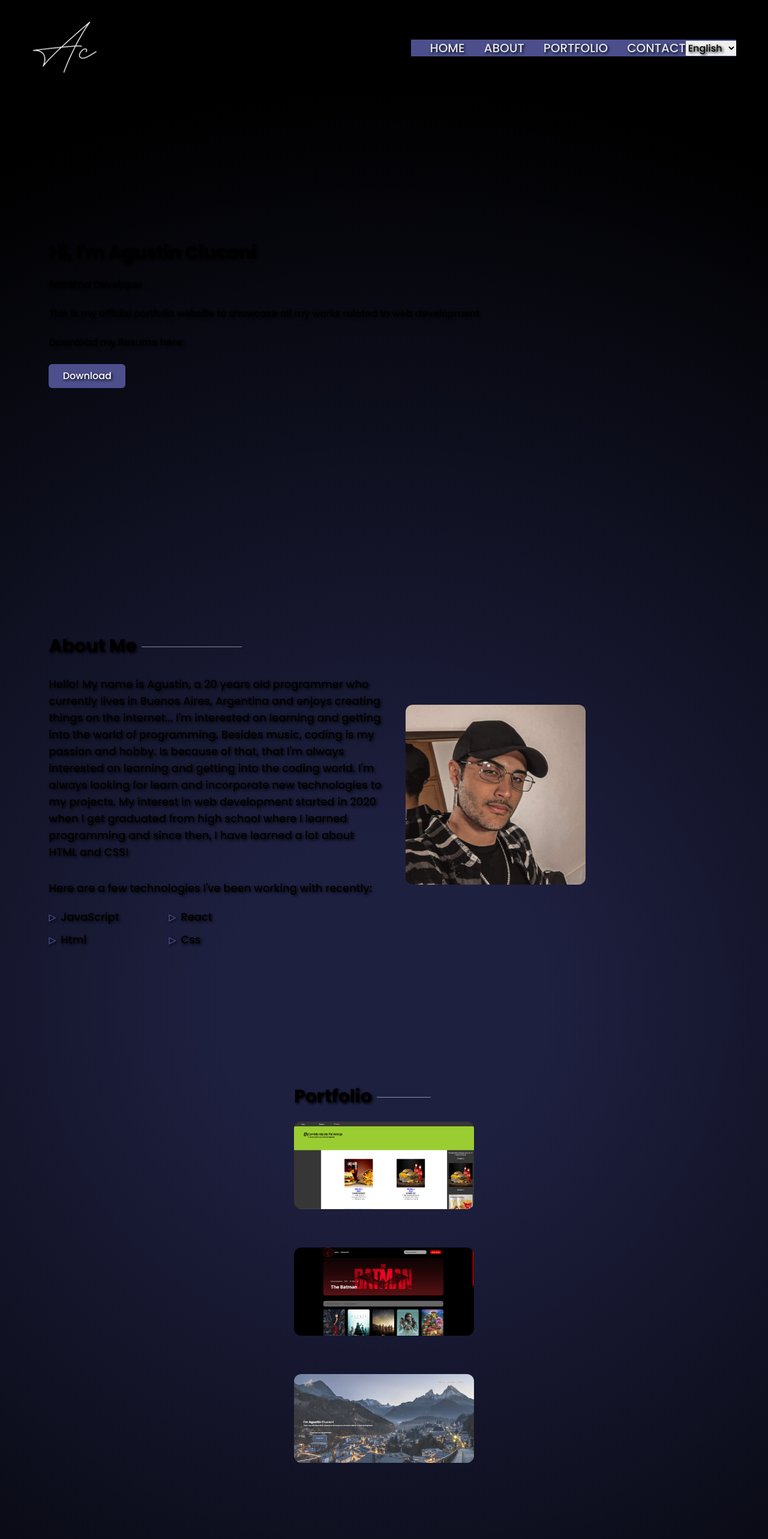
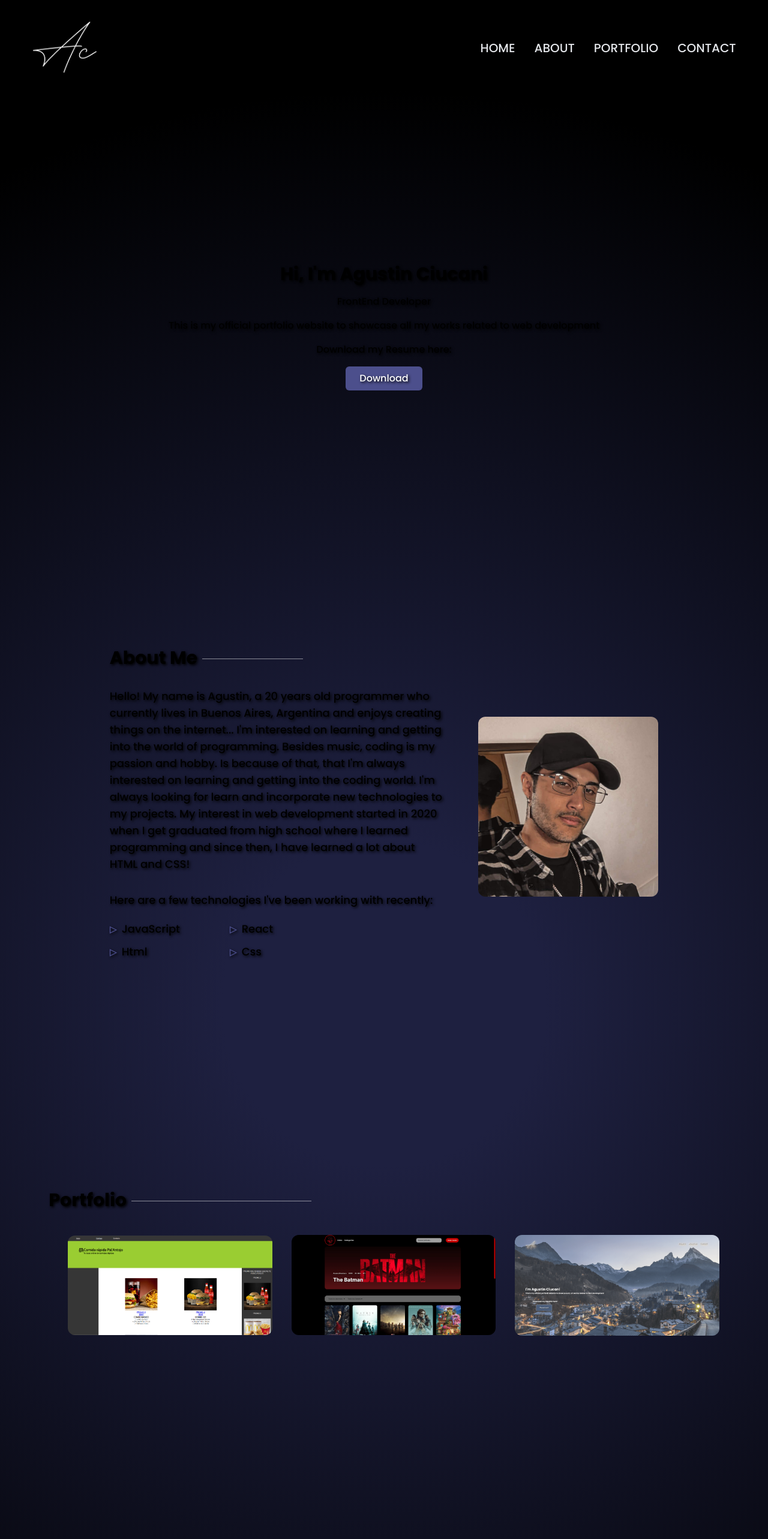
Before and after one commit to YukaC/PortfolioReact, a Next.js app: page / in a window 1280 px wide. Shown: the top 2566 px of the page at 60% size. Built offline with nearby package versions, Linux system fonts and the light colour scheme.

Commit message:
Final Desktop

```diff
--- /dev/null
+++ b/components/downloadButton.jsx
@@ -0,0 +1,35 @@
+import React from 'react';
+
+const DownloadButton = () => {
+  const handleDownload = () => {
+    // Nombre del archivo que quieres descargar
+    const fileName = 'Agustin-Ciucani-Resume.pdf';
+
+    // URL del archivo (sin incluir "public")
+    const fileUrl = '/' + fileName;
+
+    // Crea un elemento <a> invisible
+    const link = document.createElement('a');
+    link.href = fileUrl;
+    link.target = '_blank';
+    link.download = fileName; // Nombre del archivo que se descargará
+
+    // Agrega el elemento <a> al DOM y haz clic en él
+    document.body.appendChild(link);
+    link.click();
+
+    // Limpia el elemento <a> del DOM después de la descarga
+    document.body.removeChild(link);
+  };
+
+  return (
+    <button
+      onClick={handleDownload}
+      className="w-32 px-4 py-2 text-white transition-all duration-200 rounded-md cursor-pointer bg-main-color hover:bg-shadow-main-color"
+    >
+      Download
+    </button>
+  );
+};
+
+export default DownloadButton;
--- a/components/gridPortfolio.jsx
+++ b/components/gridPortfolio.jsx
@@ -16,21 +16,21 @@ const GridItem = ({ imgSrc, alt, title, description, repoLink }) => {
   return (
     <div
       id="grid-item"
-      className="relative"
+      className="relative mb-10 md:ml-8"
       onMouseEnter={handleHover}
       onMouseLeave={handleLeave}
     >
       <div className="grid-item-img">
         <Image
-          className="rounded-xl"
+          className="rounded-xl min-w-[16rem] md:max-w-full"
           src={imgSrc}
           alt={alt}
-          width={300}
-          height={50}
+          width={480}
+          height={70}
         />
         <div
           id="grid-item-description"
-          className={`text-center text-sm absolute top-0 left-0 w-full h-full bg-gray-900 bg-opacity-80 text-white p-4 opacity-0 transition-opacity duration-700 ${
+          className={`text-center rounded-xl space-y-2 text-sm absolute top-0 left-0 w-full h-full bg-gray-900 bg-opacity-80 text-white p-4 opacity-0 transition-opacity duration-700 ${
             isHovered ? "opacity-100" : ""
           } flex flex-col justify-center items-center`}
         >
@@ -41,7 +41,7 @@ const GridItem = ({ imgSrc, alt, title, description, repoLink }) => {
           <div className="flex justify-center bt-cont">
             <a className="bt-repo" target="_blank" href={repoLink}>
               <button
-                className="flex px-3 py-1 text-white transition-all duration-200 rounded-md cursor-pointer center bg-main-color hover:bg-shadow-main-color"
+                className="flex px-4 py-1.5 text-white transition-all duration-200 rounded-md cursor-pointer center bg-main-color hover:bg-shadow-main-color"
               >
                 <span data-text="nameRepo">Repository</span>
               </button>
--- a/components/navbar.jsx
+++ b/components/navbar.jsx
@@ -1,23 +1,33 @@
-import React, { useState } from 'react';
-import Image from 'next/image';
+import { useState } from 'react';
 import { FontAwesomeIcon } from '@fortawesome/react-fontawesome';
 import { faBars } from '@fortawesome/free-solid-svg-icons';
 
 const Navbar = () => {
   const [isMenuOpen, setIsMenuOpen] = useState(false);
 
-  let Links =[
-    {name:"HOME",link:"/"},
-    {name:"ABOUT",link:"/"},
-    {name:"PORTFOLIO",link:"/"},
-    {name:"CONTACT",link:"/"},
+  let Tags = [
+    { name: 'HOME' },
+    { name: 'ABOUT' },
+    { name: 'PORTFOLIO' },
+    { name: 'CONTACT' },
   ];
+
+  const scrollToSection = (sectionName) => {
+    const section = document.getElementById(sectionName.toLowerCase());
+    if (section) {
+      window.scrollTo({
+        top: section.offsetTop,
+        behavior: 'smooth',
+      });
+    }
+    setIsMenuOpen(false); // Cerrar el menú después de hacer clic en un enlace
+  };
 
   return (
     <header className="mt-9">
-        <div className="relative flex items-center justify-between ">
+      <div className="relative flex items-center justify-between">
         <div>
-            <Image
+          <img
             className="logoWeb"
             id="logo"
             src="/logo-white.png"
@@ -27,26 +37,27 @@ const Navbar = () => {
           />
         </div>
         <button
-            className=""
+          className="md:hidden"
           onClick={() => setIsMenuOpen(!isMenuOpen)}
         >
-            <i><FontAwesomeIcon icon={faBars} size="2xl"/></i>
+          <FontAwesomeIcon icon={faBars} size="2x" />
         </button>
 
-        <ul className={`z-50 md:flex md:items-center md:pb-0 pb-12 absolute md:static bg-main-color md:z-auto left-0 w-full md:w-auto md:pl-0 pl-9 transition-all duration-500 ease-in ${isMenuOpen ? 'top-28 ':'top-[-490px]'}`}>
-          {Links.map((link)=>(
-            <li key={link.name} className='text-xl md:ml-8 md:my-0 my-7'>
-              <a href={link.link} className='text-gray-200 duration-500 hover:text-gray-500'>{link.name}</a>
+        <ul
+          className={`z-50 text-center md:bg-transparent md:flex md:items-center absolute md:static bg-main-color md:z-auto left-0 w-full md:w-auto md:pl-0 pl-9 transition-all duration-500 ease-in ${
+            isMenuOpen ? 'top-28' : 'top-[-490px]'
+          }`}
+        >
+          {Tags.map((tag) => (
+            <li key={tag.name} className="text-xl md:ml-8 md:my-0 my-7">
+              <button
+                onClick={() => scrollToSection(tag.name)}
+                className="text-gray-200 duration-500 hover:text-gray-500"
+              >
+                {tag.name}
+              </button>
             </li>
-
           ))}
-          <div className="drop-cont">
-                <i className="fa-solid fa-globe fa-sm"></i>
-                <select id="lang-selector">
-                  <option value="en">English</option>
-                  <option value="es">Español</option>
-                </select>
-              </div>
         </ul>
       </div>
     </header>
--- a/src/pages/index.jsx
+++ b/src/pages/index.jsx
@@ -3,15 +3,17 @@ import GridPortfolio from "../../components/gridPortfolio";
 import LinksSocial from "../../components/socialLinks";
 import Image from "next/image";
 import ScrollToTopButton from "../../components/buttonUp";
+import DownloadButton from "../../components/downloadButton";
 import { FontAwesomeIcon } from "@fortawesome/react-fontawesome";
 import { faEnvelope } from "@fortawesome/free-solid-svg-icons";
 
 const Index = () => (
   <Layout title="Agustin Ciucani | Portfolio">
     <section
-      className="flex flex-col justify-center min-h-screen py-8 space-y-6 text-start"
+      className="flex flex-col justify-center min-h-screen py-10 space-y-6 md:py-0 text-start"
       id="home"
     >
+      <div className="flex flex-col items-center mt-10 space-y-4 text-center md:justify-center">
       <h1>Hi, I&apos;m Agustin Ciucani</h1>
       <h3>FrontEnd Developer</h3>
       <h4 className="my-8 text-base">
@@ -20,26 +22,22 @@ const Index = () => (
       </h4>
 
       <h4>Download my Resume here:</h4>
-      <button
-        id="btn-dw"
-        className="w-32 px-4 py-2 text-white transition-all duration-200 rounded-md cursor-pointer bg-main-color hover:bg-shadow-main-color"
-      >
-        Download
-      </button>
+      <DownloadButton/>
+      </div>
     </section>
 
     <section
-      className="flex flex-col justify-center min-h-screen py-8 space-y-6 text-start"
+      className="flex flex-col justify-center min-h-screen py-10 space-y-6 md:py-0 text-start"
       id="about"
     >
-      <div className="flex flex-wrap items-center">
+      <div className="items-center mt-10 md:inline-flex md:justify-center">
         <div className="w-full md:w-1/2 md:text-lg">
           <h1>
             About Me
             <span className="line"></span>
           </h1>
           <div>
-            <p className="my-8">
+            <p className="max-w-5xl my-8">
               Hello! My name is Agustin, a 20 years old programmer who currently
               lives in Buenos Aires, Argentina and enjoys creating things on the
               internet... I&apos;m interested on learning and getting into the
@@ -63,9 +61,9 @@ const Index = () => (
             </ul>
           </div>
         </div>
-        <div className="flex justify-center w-full md:w-1/3">
+        <div className="flex justify-center md:ml-14">
           <Image
-            className="flex-none mt-12 rounded-xl md:mt-0"
+            className="mt-12 rounded-xl md:mt-0 "
             src="/profilePic.png"
             alt="ImgProfile"
             width={300}
@@ -76,7 +74,7 @@ const Index = () => (
     </section>
 
     <section
-      className="flex flex-col justify-center min-h-screen py-8 space-y-6 text-start"
+      className="flex flex-col justify-center min-h-screen py-10 md:py-0 text-start"
       id="portfolio"
     >
       <h1>
@@ -84,14 +82,14 @@ const Index = () => (
         <span className="line"></span>
       </h1>
 
-      <div className="my-8 space-y-16 " id="gridCont">
-        <GridPortfolio />
+      <div className="items-center mt-10 md:inline-flex md:justify-center" id="gridCont">
+        <GridPortfolio/>
       </div>
     </section>
 
-    <section className="flex flex-col items-center justify-center min-h-screen py-8 space-y-6 text-center">
+    <section id="contact" className="flex flex-col items-center justify-center min-h-screen py-10 space-y-6 text-center md:py-0">
       <h1 className="text-3xl">Contact</h1>
-      <p className="text-center">
+      <p className="max-w-3xl text-center">
         Currently I'm looking for any new opportunities. My inbox is always
         open. Feel free to contact me to discuss a freelance job, employment at
         a company, or just to chat 😅
@@ -108,9 +106,8 @@ const Index = () => (
         </div>
       </button>
 
-      <div className="flex items-center space-x-4">
+      <div>
         <Image
-          className="rounded-xl"
           src="/logo-white.png"
           alt="Logo de Agustin Ciucani"
           width={140}
```
Also changed, not shown: portfolio/README.md (deleted), 2 other files (tests, documents, lock files or other folders). Lines whose indentation alone changed are shown as unchanged.
